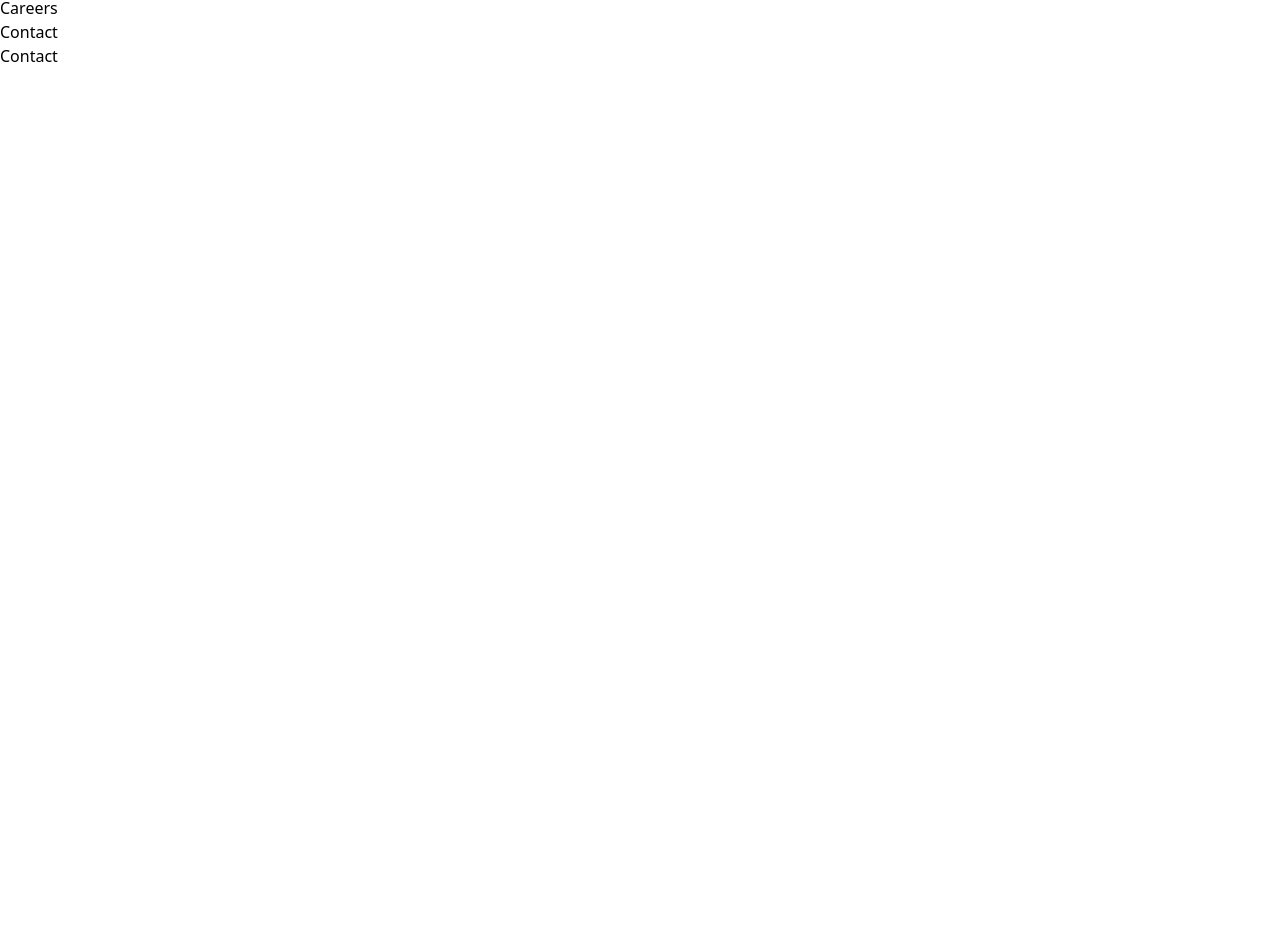
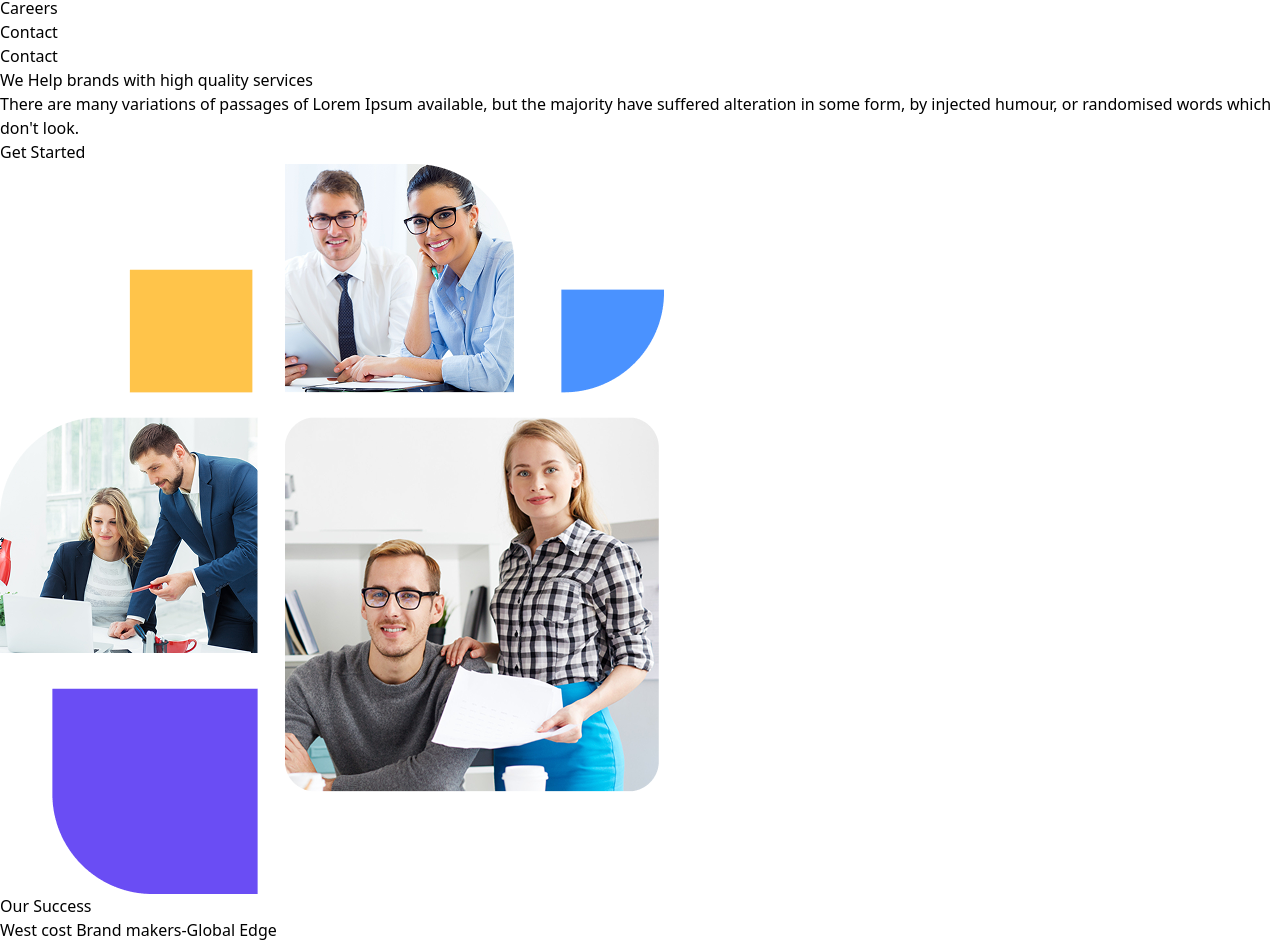
Before and after one commit to raisulhamim/Agency, a React (Vite) app: page / in a window 1280 px wide. Shown: the part 118-1060 px from the top of the page. Before the commit the page ends 800 px from the top, so only its background shows below. Built offline with nearby package versions, Linux system fonts and the light colour scheme.

Commit message:
banner part full complete and success part work

```diff
--- a/src/App.jsx
+++ b/src/App.jsx
@@ -4,21 +4,22 @@ import Flex from "./components/Flex";
 import Image from "./components/Image";
 import Button from "./components/Button";
 import ListItem from "./components/ListItem";
+import Paragraph from "./components/Paragraph";
 
 import logo from "./assets/logo.png";
+import bannerphoto from "./assets/bannerphoto.png";
+
 
 const App = () => {
   return (
     <>
+      {/* NAVBAR */}
       <div className="py-5">
         <Container>
           <Flex className="justify-between">
+            <Image src={logo} className="w-[205px]" />
 
-    {/* FULL LOGO IMAGE */}
-    <Image src={logo} className="w-[240px] h-auto" />
-
-    {/* Menu */}
-    <ul className="flex mt-[21px] gap-10">
+            <ul className="flex gap-10 mt-[15px]">
               <ListItem text="Home" active={true} />
               <ListItem text="About" />
               <ListItem text="Service" />
@@ -26,12 +27,59 @@ const App = () => {
               <ListItem text="Contact" />
             </ul>
 
-    {/* Contact button */}
             <Button text="Contact" />
+          </Flex>
+        </Container>
+      </div>
 
+
+      <div className="py-20">
+        <Container>
+          <div className="grid grid-cols-1 md:grid-cols-2 items-center gap-10">
+
+            <div className="mr-[74px] mt-[17px]">
+              <h1 className="text-[75px] font-Inter leading-[120%]  font-bold w-[636px]  text-[#111]">
+                We Help brands
+                with high quality services
+              </h1>
+
+              <Paragraph className="w-[590px] mt-[51px] mb-[30px] leading-[26px]">
+                There are many variations of passages of Lorem Ipsum available,
+                but the majority have suffered alteration in some form, by
+                injected humour, or randomised words which don't look.
+              </Paragraph>
+
+
+              <Button text="Get Started" />
+            </div>
+
+            <div className="relative w-[650px]">
+
+
+              <Image src={bannerphoto} />
+
+
+            </div>
+
+
+
+          </div>
+        </Container>
+      </div>
+      <div className="mt-[150px]">
+        <Container>
+          <div className="w-[1320px] h-[300px]  rounded-3xl bg-[#00000011]">
+            <Flex>
+              <div className="w-[40%] mt-[86px] ml-[50px]">
+                <h3 className="text-[25px] font-medium font-['Inter'] text-[#6A4DF4]">Our Success</h3>
+                <h1  className="text-[35px] w-[387px] mt-[15px] font-semibold leading-[120%] font-['Inter'] text-[#000000]">West cost Brand makers-Global Edge</h1>
+
+              </div>
             </Flex>
 
+          </div>
         </Container>
+
       </div>
     </>
   );
--- /dev/null
+++ b/src/components/Paragraph.jsx
@@ -0,0 +1,11 @@
+import React from 'react'
+
+const Paragraph = ({ children, className }) => {
+  return (
+    <p className={`text-[16px] font-light font-['Inter'] text-[#737373] ${className}`}>
+      {children}
+    </p>
+  );
+};
+
+export default Paragraph;
```
Also changed, not shown: src/assets/banner3.png (deleted), src/assets/bannerphoto.png (added). Lines whose indentation alone changed are shown as unchanged.
